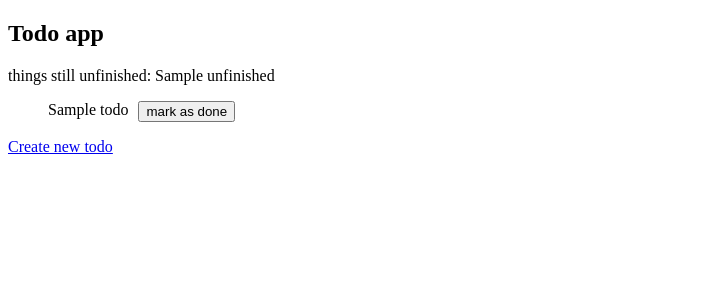
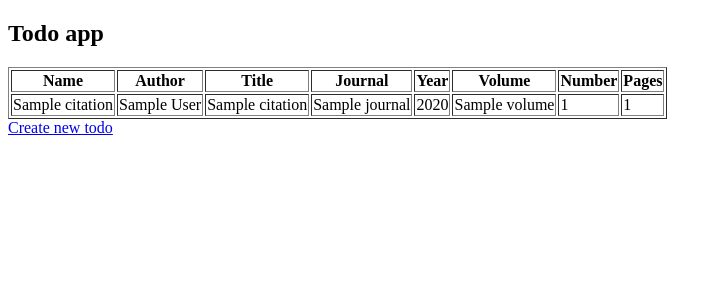
Before and after one commit to tiinasor/ohtu-miniprojekti, a Flask app: template src/templates/index.html in a window 1280 px wide. Shown: the top 300 px of the page, without its empty margins (0-722 px from the left). Run offline with Flask 3, Linux system fonts and the light colour scheme; the template is opened without the code that fills it: most values are stand-ins (such as "Sample title", 1, 10 or a date in 2020).

Commit message:
Display citations in table format

```diff
--- a/src/app.py
+++ b/src/app.py
@@ -7,8 +7,7 @@ from util import validate_todo
 @app.route("/")
 def index():
     citations = get_citations()
-    unfinished = len(citations)
-    return render_template("index.html", todos=citations, unfinished=unfinished)
+    return render_template("index.html", citations=citations)
 
 @app.route("/new_todo")
 def new():
@@ -31,7 +30,6 @@ def toggle_todo(todo_id):
     set_done(todo_id)
     return redirect("/")
 
-# testausta varten oleva reitti
 if test_env:
     @app.route("/reset_db")
     def reset_database():
--- a/src/templates/index.html
+++ b/src/templates/index.html
@@ -8,24 +8,34 @@ Todo app
 
 <h2>Todo app</h2>
 
-<div>
-  things still unfinished: {{ unfinished }}
-</div>
-
-<ul>
-  {% for todo in todos %}
-    <li style="display: flex">
-      <div>
-        {{ todo }}
-      </div>
-      {% if not todo.done %}
-        <form action="/toggle_todo/{{ todo.id }}" method="post" style="margin-left: 10px;">
-          <button type="submit">mark as done</button>
-        </form>
-      {% endif %}
-    </li>
-  {% endfor %}
-</ul>
+<table border="1">
+  <thead>
+    <tr>
+      <th>Name</th>
+      <th>Author</th>
+      <th>Title</th>
+      <th>Journal</th>
+      <th>Year</th>
+      <th>Volume</th>
+      <th>Number</th>
+      <th>Pages</th>
+    </tr>
+  </thead>
+  <tbody>
+    {% for citation in citations %}
+    <tr>
+      <td>{{ citation.name }}</td>
+      <td>{{ citation.author }}</td>
+      <td>{{ citation.title }}</td>
+      <td>{{ citation.journal }}</td>
+      <td>{{ citation.year }}</td>
+      <td>{{ citation.volume }}</td>
+      <td>{{ citation.number }}</td>
+      <td>{{ citation.pages }}</td>
+    </tr>
+    {% endfor %}
+  </tbody>
+</table>
 
 <div>
   <a href="/new_todo">Create new todo</a>
```
